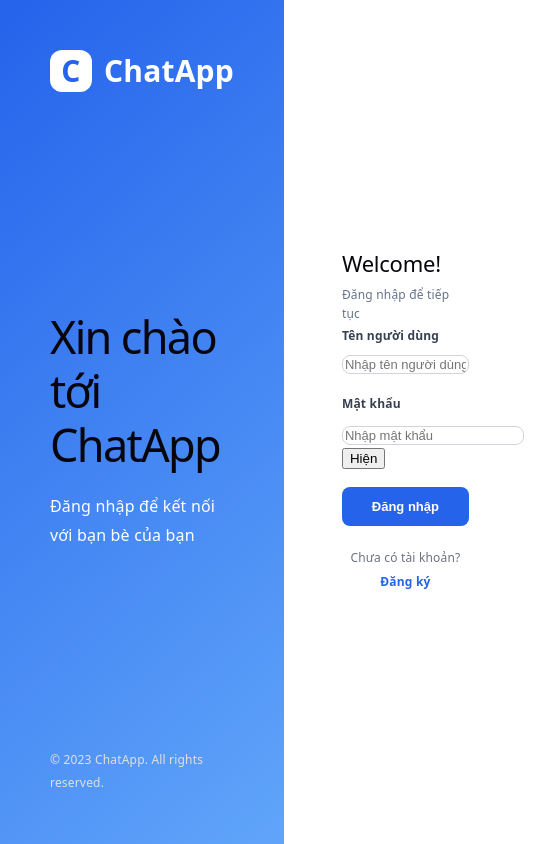
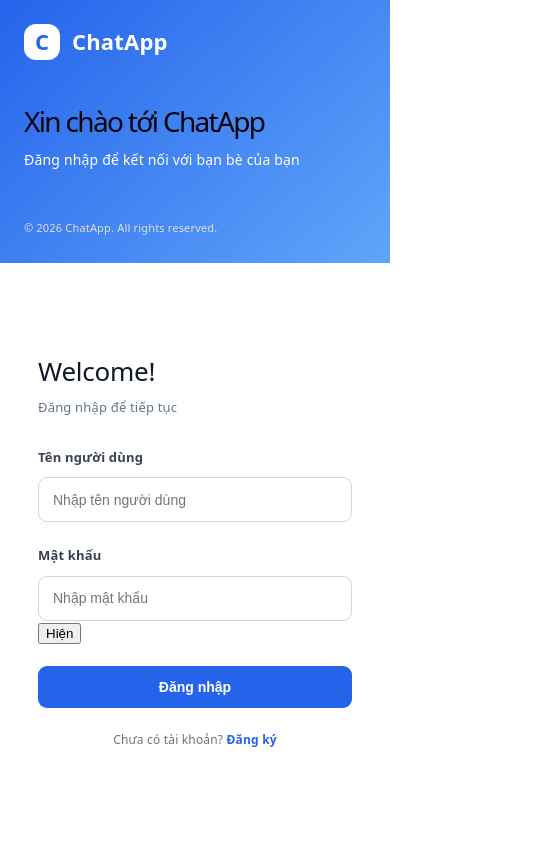
Before and after one commit to linh-1279/FrontEnd_ChatApp, a React (Vite) app: page /login in a window 390 px wide. Shown: the whole page, 559 px wide, since content can reach past the window. Built offline with nearby package versions, Linux system fonts and the light colour scheme.

Commit message:
chinh sua giao dien

```diff
--- a/src/components/AuthLayout.tsx
+++ b/src/components/AuthLayout.tsx
@@ -15,7 +15,7 @@ function AuthLayout({ children }: { children: ReactNode }) {
                     <p>Đăng nhập để kết nối với bạn bè của bạn</p>
                 </div>
 
-                <p className="auth-footer">© 2023 ChatApp. All rights reserved.</p>
+                <p className="auth-footer">© 2026 ChatApp. All rights reserved.</p>
             </div>
             <div className="auth-right">
                 {children}
--- a/src/features/auth/auth.css
+++ b/src/features/auth/auth.css
@@ -2,20 +2,23 @@
     min-height: 100vh;
     display: flex;
     background: white;
+    overflow: hidden;
 }
 
 .auth-left{
-    width: 50%;
+    min-width: 0;
     display: flex;
+    flex: 1;
     justify-content: space-between;
     flex-direction: column;
     color: white;
     background: linear-gradient(137deg, #2563eb, #60a5fa);
-    padding: 50px;
+    padding: clamp(24px, 4vw, 60px);
+    box-sizing: border-box;
 }
 
 .auth-brand{
-    font-size: 30px;
+    font-size: clamp(22px, 2.5vw, 30px);
     font-weight: bold;
     align-items: center;
     gap: 12px;
@@ -23,94 +26,133 @@
 }
 
 .brand-logo{
-    width: 42px;
-    height: 42px;
+    width: clamp(36px, 4vw, 46px);
+    height: clamp(36px, 4vw, 46px);
     border-radius: 12px;
     background: white;
     color: #2563eb;
     display: flex;
     justify-content: center;
     align-items: center;
+    flex-shrink: 0;
 }
 
 .auth-intro{
-    max-width: 450px;
+    max-width: 500px;
+    margin: auto 0;
 }
 
 .auth-intro h1{
-    font-size: 45px;
+    font-size: clamp(28px, 4vw, 52px);
     line-height: 1.2;
     margin-bottom: 20px;
 }
 
 .auth-intro p{
-    font-size: 16px;
+    font-size: clamp(14px, 1.5vw, 18px);
     line-height: 1.8;
+    margin-bottom: 20px;
     color: white;
 }
 
 .auth-footer{
-    font-size: 12px;
+    font-size: clamp(11px, 1.2vw, 14px);
     color: #e0e0e0;
 }
 
 .auth-right{
-    width: 50%;
+    min-width: 0;
     display: flex;
-    justify-content: space-between;
+    flex: 1;
+    justify-content: center;
     align-items: center;
-    padding:40px;
+    padding: clamp(20px, 4vw, 60px);
+    box-sizing: border-box;
 }
 
 .auth-form{
-    width: min(100% - 32px, 420px);
+    width: 100%;
+    max-width: 440px;
+    margin: 0 auto;
     box-sizing: border-box;
-  }
+}
 
 .auth-form h2{
-    font-size: clamp(22px, 3vw, 28px);
+    font-size: clamp(24px, 2.5vw, 34px);
+    line-height: 1.2;
+    margin-bottom: 10px;
+    color: #111827;
 }
 
 .auth-subtitle{
     color: #64748b;
     line-height: 1.6;
-    font-size: clamp(12px, 1.5vw, 14px);
+    font-size: clamp(13px, 1.3vw, 16px);
+    margin-bottom: 28px;
 }
 /* Form fields */
 .form-group {
   display: flex;
   flex-direction: column;
   gap: 8px;
-  margin-bottom: 18px;
+  margin-bottom: 22px;
 }
 
 .form-group label {
-  font-size: clamp(12px, 1.5vw, 14px);
+  font-size: clamp(13px, 1.2vw, 15px);
   font-weight: 600;
   color: #374151;
 }
 
 .form-group input {
+  width: 100%;
+  height: 46px;
+  padding: 0 14px;
   font-size: clamp(10px, 1.5vw, 12px);
   border: 1px solid #d1d5db;
-  border-radius: 8px;
-  font-size: clamp(13px, 1.5vw, 14px);
-  box-sizing: border-box;
+  border-radius: 9px;
+  font-size:14px;
   outline: none;
+  transition: border-color 0.2s, box-shadow 0.2s;
 }
 
 .form-group input:focus {
   border-color: #2563eb;
+  box-shadow: 0 0 0 3px rgba(37, 99, 235, 0.1);
 }
 
+.password-input{
+    width: 100%;
+    position: relative;
+}
+
+.password-input input{
+    width: 100%;
+    padding-right: 65px;
+}
+
+.password-toggle{
+    position: absolute;
+    right: 10px;
+    top: 50px;
+    transform: translateY(-50%);
+    border: none;
+    background: transparent;
+    color: #2563eb;
+    padding: 6px 8px;
+    cursor: pointer;
+    font-size: 13px;
+}
 /* Buttons */
 .btn {
+  width: 100%;
   border: none;
-  border-radius: 8px;
-  padding: 12px 16px;
-  font-size: clamp(13px, 1.5vw, 15px);
+  border-radius: 9px;
+  padding: 13px 16px;
+  font-size: clamp(14px, 1.3vw, 16px);
   font-weight: 600;
   cursor: pointer;
+  transition: background 0.2s;
 }
 
 .btn-primary {
@@ -121,6 +163,11 @@
 
 .btn-primary:hover {
   background-color: #1d4ed8;
+}
+
+.btn-primary:disabled{
+    opacity: 0.7;
+    cursor: not-allowed;
 }
 
 /* Messages */
@@ -154,10 +201,90 @@
   text-decoration: underline;
 }
 
-@media (max-width: 480px){
-  .auth-form{
-    padding: 24px 18px;
-  }
+/* chỉnh kích thước màn hình */
+/* màn hình Tablet */
+@media (max-width: 900px){
+    .auth-left {
+        padding: 30px;
+    }
+    .auth-right {
+        padding: 30px;
+    }
+    .auth-intro h1{
+        font-size: clamp(28px, 4vw, 40px);
+    }
+}
+
+/* màn hình Mobile */
+@media (max-width: 600px){
+    .auth-container{
+        min-height: 100vh;
+        flex-direction: column;
+        overflow: auto;
+    }
+    .auth-left{
+        flex: none;
+        width: 100%;
+        min-height: 220px;
+        padding: 24px;
+    }
+
+    .auth-brand{
+        font-size: 22px;
+    }
+
+    .auth-intro{
+        margin: 25px 0;
+    }
+
+    .auth-intro h1{
+        font-size: 28px;
+        margin-bottom: 10px;
+    }
+
+    .auth-intro p{
+        font-size: 14px;
+        line-height: 1.6;
+    }
+
+    .auth-footer{
+        font-size: 11px;
+    }
+
+    .auth-right{
+        flex: 1;
+        width: 100%;
+        padding: 30px 20px;
+    }
+
+    .auth-form {
+       max-width: 460px;
+    }
+
+    .auth-form h2{
+        font-size: 26px;
+    }
+    .form-group input {
+        height: 45px;
+    }
+
+}
+
+/* màn hình thấp */
+@media (max-height:650px) and (max-width: 601px){
+    .auth-left, .auth-right {
+        padding-top: 22px;
+        padding-bottom: 22px;
+    }
+    .auth-intro h1{
+        font-size: clamp(25px, 3vw, 38px);
+    }
+    .auth-subtitle{
+        margin-bottom: 18px;
+    }
+    .form-group{
+        margin-bottom: 15px;
+    }
 }
 
 
```
